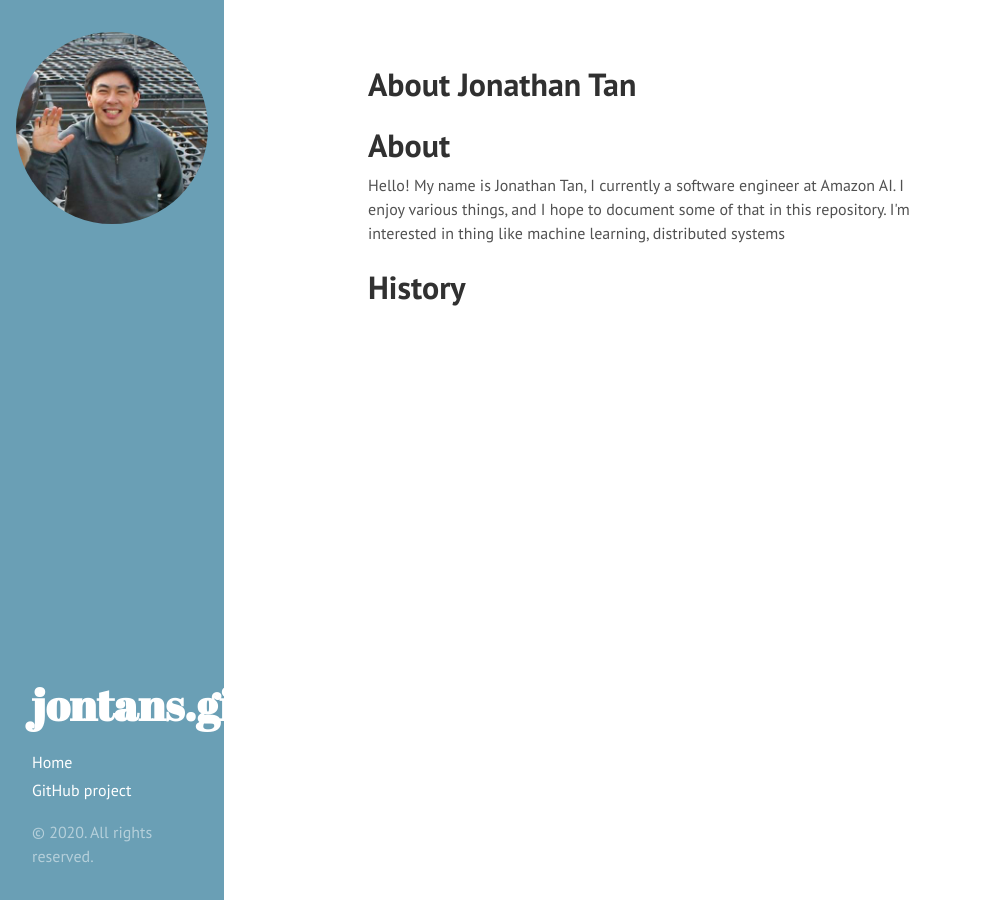
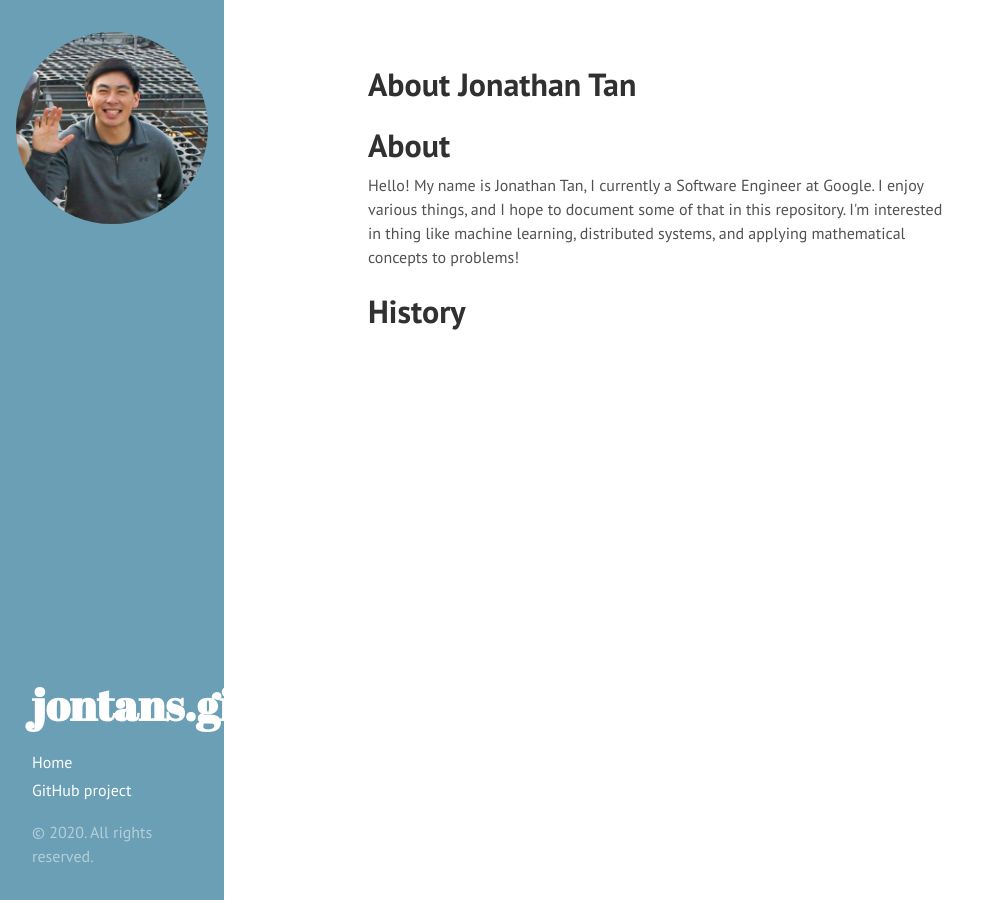
Before and after one commit to JonTanS/jontans.github.io, a Jekyll site: the page built from about/index.html, in a window 1280 px wide. Shown: the whole page, without its empty margins (0-989 px from the left). Built offline with Jekyll 4.4.1, drawn with Linux system fonts in a browser that asks for light colours.

Commit message:
Updated to new job location.

```diff
--- a/about/index.html
+++ b/about/index.html
@@ -5,9 +5,10 @@ title: About Jonathan Tan
 
 <div>
     <h1>About</h1>
-    <p>Hello! My name is Jonathan Tan, I currently a software engineer at Amazon AI.
+    <p>Hello! My name is Jonathan Tan, I currently a Software Engineer at Google.
         I enjoy various things, and I hope to document some of that in this repository.
-        I'm interested in thing like machine learning, distributed systems
+        I'm interested in thing like machine learning, distributed systems, and
+        applying mathematical concepts to problems!
     </p>
 
 
```
